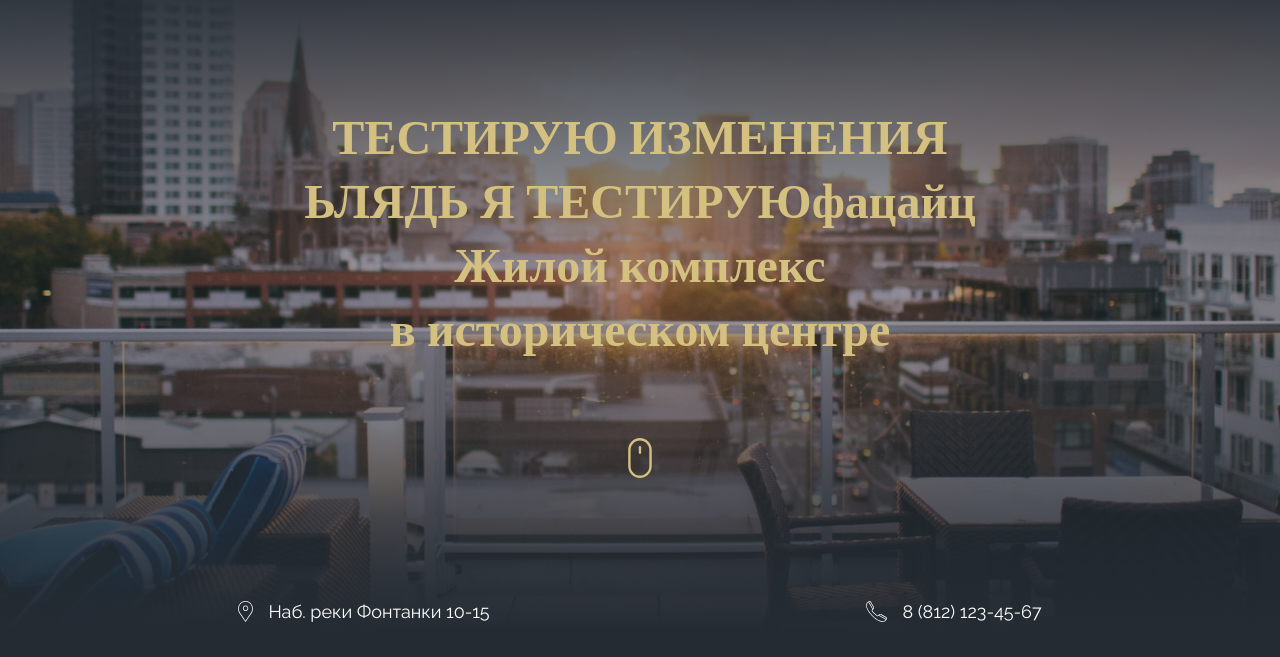
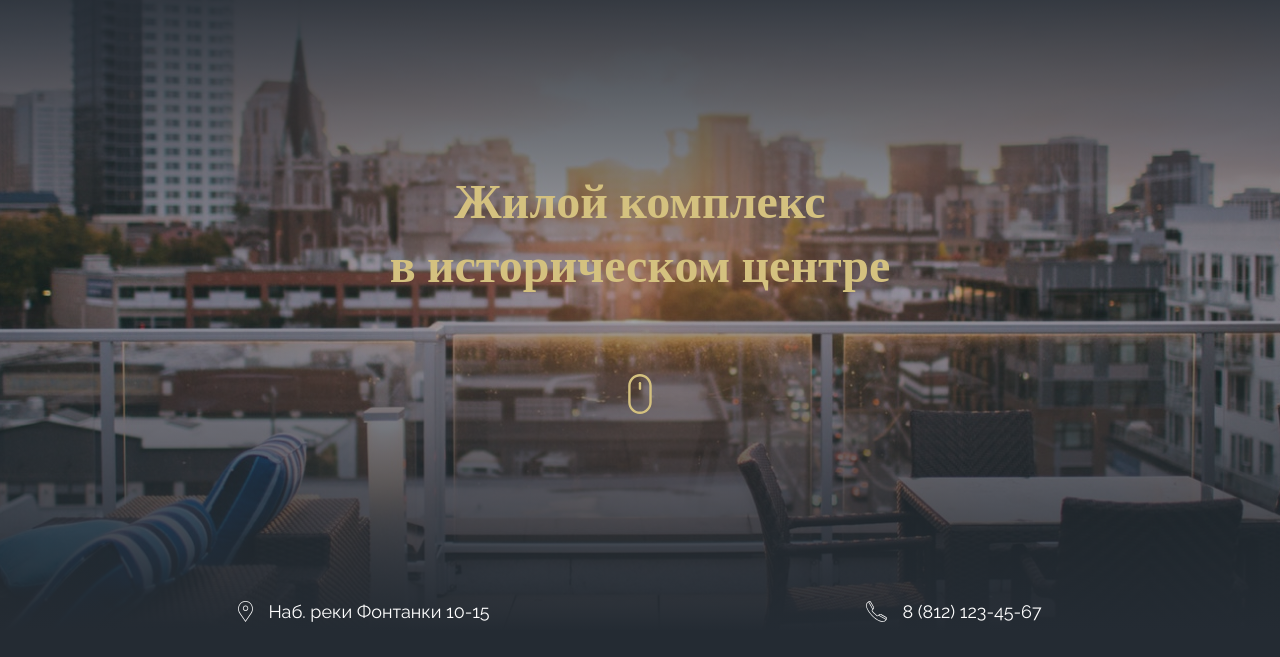
Before and after one commit to SergeyKarachevtcev/Loot_landing, a plain HTML site: page index.html in a window 1280 px wide. Shown: the part 143-800 px from the top of the page. Drawn offline with nearby package versions, Linux system fonts and the light colour scheme.

Commit message:
new push, html fidex

```diff
--- a/index.html
+++ b/index.html
@@ -34,8 +34,6 @@
 				<div class="conteiner">
 					<div class="header_title">
 						<div class="title">
-							<h1>ТЕСТИРУЮ ИЗМЕНЕНИЯ</h1>
-							<h2>ЬЛЯДЬ Я ТЕСТИРУЮфацайц</h2>
 							Жилой комплекс <br />
 							в историческом центре
 						</div>
```
